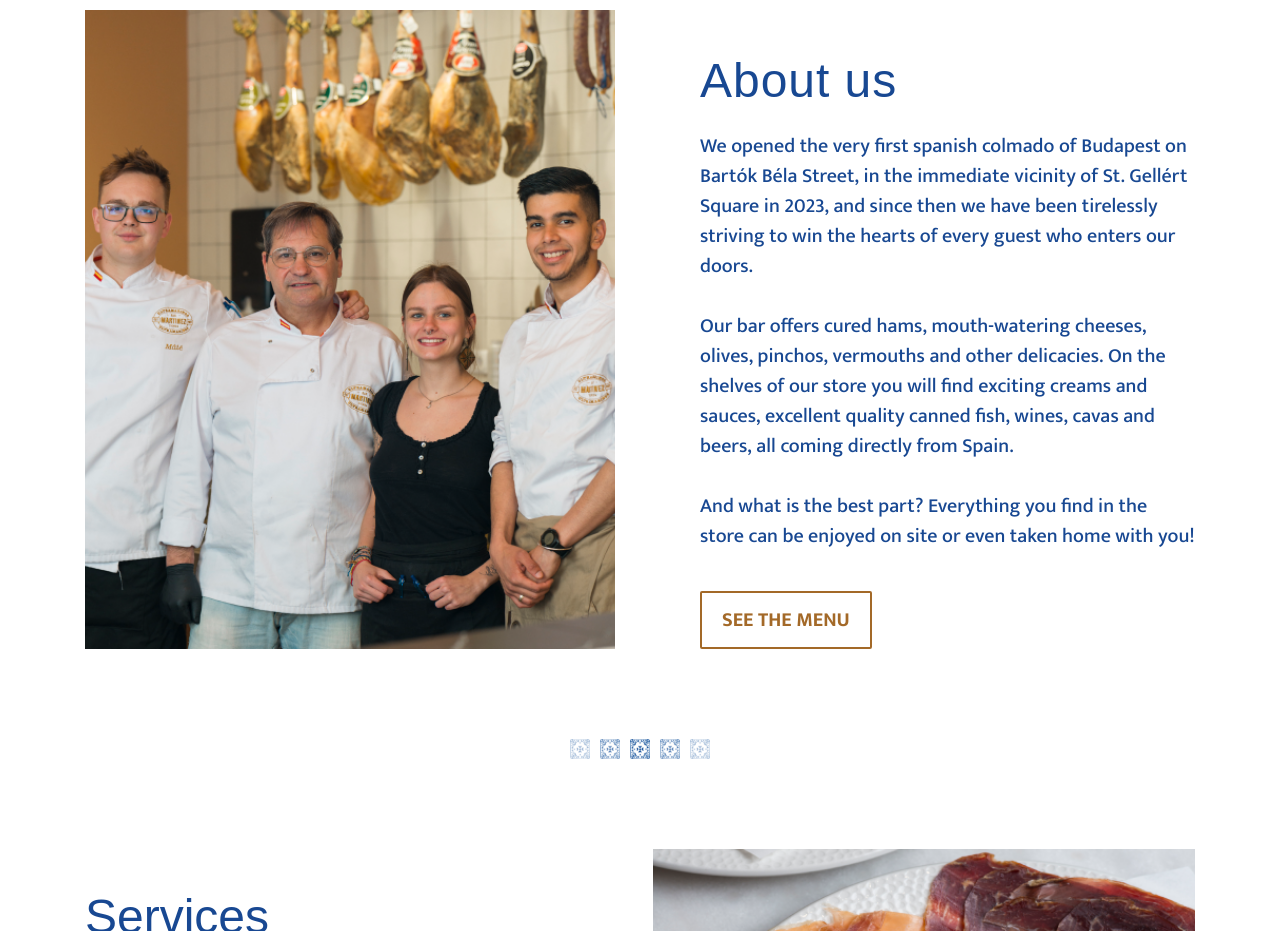
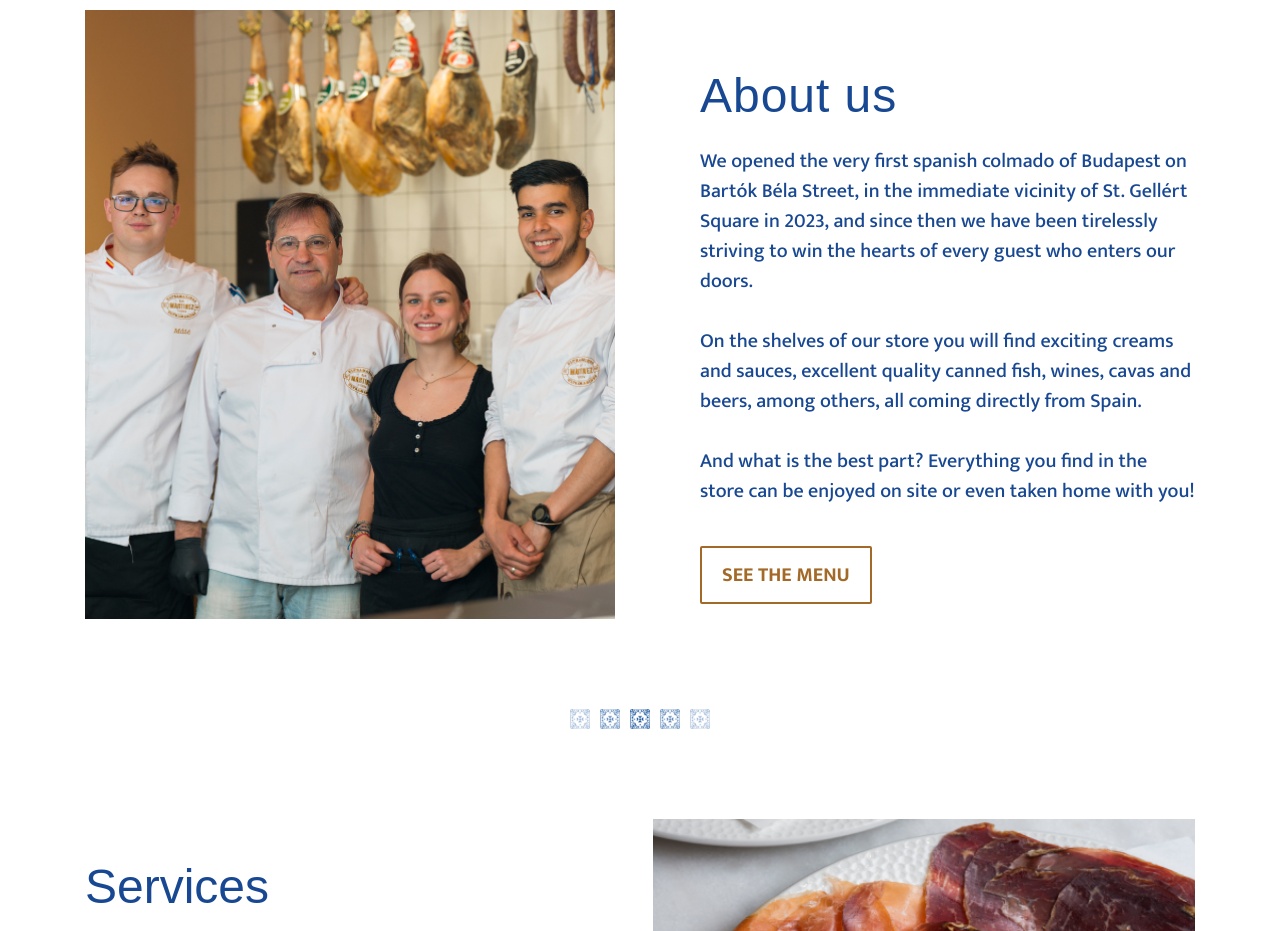
Before and after one commit to gyorgynagy1986/umartinez, a Next.js app: page /en in a window 1280 px wide. Shown: the part 1080-2011 px from the top of the page. Built offline with nearby package versions, Linux system fonts and the light colour scheme; a web font is replaced by a local one.

Commit message:
bug fixig

```diff
--- a/src/components/Mobile/MobileMenuItem.jsx
+++ b/src/components/Mobile/MobileMenuItem.jsx
@@ -57,7 +57,7 @@ const itemsEng = [
   },
   {
     id:5,
-    name: 'Opening Horus',
+    name: 'Opening Hours',
     url: 'en/#opening',
 },
 ]
--- a/src/components/Navbar/Navbar.module.css
+++ b/src/components/Navbar/Navbar.module.css
@@ -145,12 +145,11 @@
 }
 
 @media only screen and (max-width: 1100px) {
-  .ul li:hover  {
-    pointer-events: none;
+  .ul li:hover::after {
+    width:0%;
+
   }
  }
-
-
 
 
 @media only screen and (max-width: 1250px) {
--- a/src/components/Story/Story.jsx
+++ b/src/components/Story/Story.jsx
@@ -21,7 +21,7 @@ const textContent = {
 const textContentEn = {
   h4: "About us",
   p: 'We opened the very first spanish colmado of Budapest on Bartók Béla Street, in the immediate vicinity of St. Gellért Square in 2023, and since then we have been tirelessly striving to win the hearts of every guest who enters our doors.',
-  p1: "Our bar offers cured hams, mouth-watering cheeses, olives, pinchos, vermouths and other delicacies. On the shelves of our store you will find exciting creams and sauces, excellent quality canned fish, wines, cavas and beers, all coming directly from Spain.",
+  p1: "On the shelves of our store you will find exciting creams and sauces, excellent quality canned fish, wines, cavas and beers, among others, all coming directly from Spain.",
   p2: "And what is the best part? Everything you find in the store can be enjoyed on site or even taken home with you!",
   btn: "See the Menu",
   url: "/en/menu",
```
